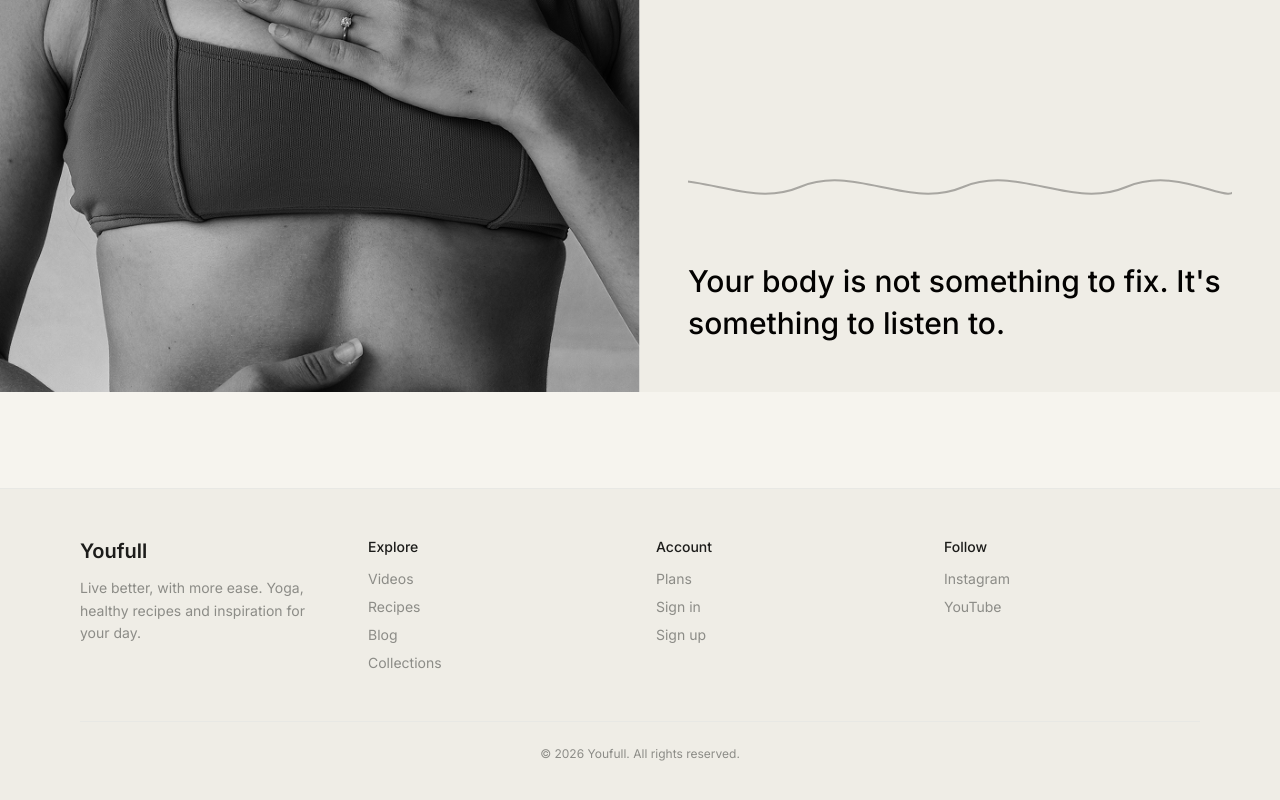
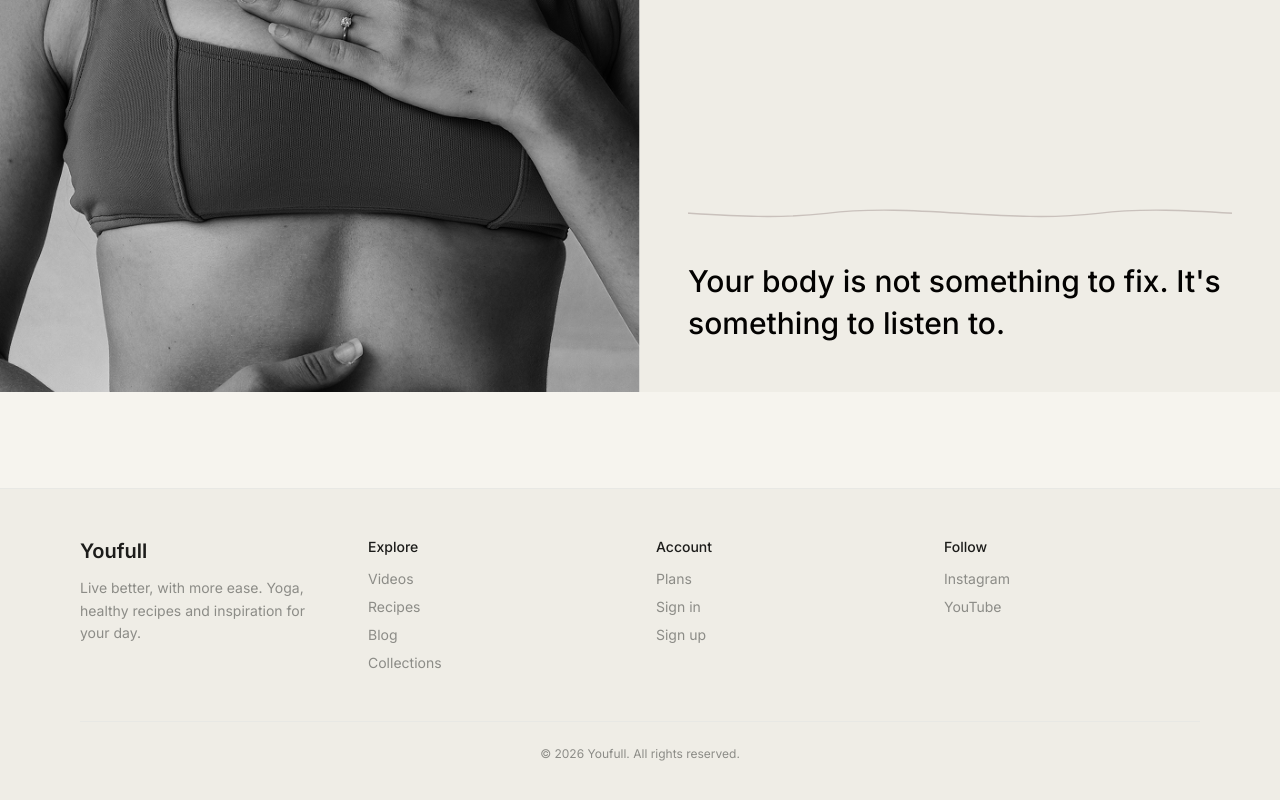
Before and after one commit to fredjesusdesign-stack/youfull, a Next.js app: page / in a window 1280 px wide. Shown: the part 2724-3524 px from the top of the page. Built offline with nearby package versions, Linux system fonts and the light colour scheme; no server answers.

Commit message:
fix: wave much thinner, smaller amplitude, muted color
Co-Authored-By: Claude Sonnet 4.6 <noreply@anthropic.com>

```diff
--- a/src/components/WaveAnimation.tsx
+++ b/src/components/WaveAnimation.tsx
@@ -2,12 +2,12 @@
 
 export default function WaveAnimation() {
   return (
-    <div className="w-full overflow-hidden mb-10 opacity-30">
+    <div className="w-full overflow-hidden mb-8">
       <svg
-        viewBox="0 0 800 50"
+        viewBox="0 0 800 24"
         fill="none"
         xmlns="http://www.w3.org/2000/svg"
-        style={{ width: '200%', animation: 'wave-flow 6s linear infinite' }}
+        style={{ width: '200%', animation: 'wave-flow 8s linear infinite' }}
       >
         <style>{`
           @keyframes wave-flow {
@@ -15,11 +15,10 @@ export default function WaveAnimation() {
             100% { transform: translateX(-50%); }
           }
         `}</style>
-        {/* path doubled so the loop is seamless */}
         <path
-          d="M0 25 C40 8, 80 42, 120 25 C160 8, 200 42, 240 25 C280 8, 320 42, 360 25 C400 8, 440 42, 480 25 C520 8, 560 42, 600 25 C640 8, 680 42, 720 25 C760 8, 800 42, 800 25"
-          stroke="#030201"
-          strokeWidth="1.5"
+          d="M0 12 C66 4, 133 20, 200 12 C266 4, 333 20, 400 12 C466 4, 533 20, 600 12 C666 4, 733 20, 800 12"
+          stroke="#c9c1bc"
+          strokeWidth="1"
           fill="none"
           strokeLinecap="round"
         />
```
